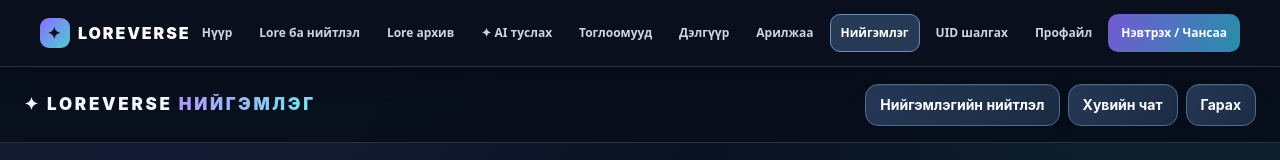
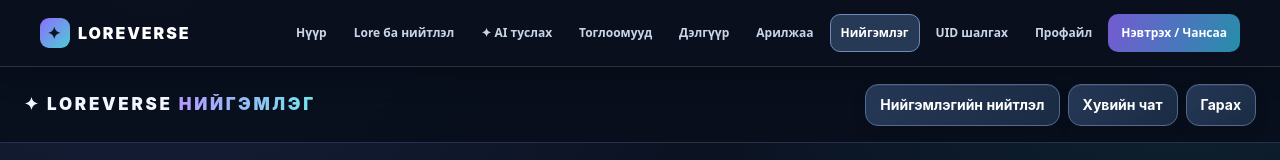
Before and after one commit to gamesloremongolian-svg/lore-archive, a website: page community/index.html in a window 1280 px wide. Shown: the top 160 px of the page. Drawn offline with Linux system fonts and the light colour scheme; a script that the page names is missing.

Commit message:
Remove separate Lore Archive navigation item

```diff
--- a/community/index.html
+++ b/community/index.html
@@ -211,7 +211,7 @@ button:focus-visible,a:focus-visible,input:focus-visible,textarea:focus-visible{
 body{scroll-padding-top:76px}
 @media(max-width:900px){.lv-global-inner{min-height:62px;gap:10px}.lv-menu-btn{display:inline-flex;align-items:center;gap:7px;margin-left:auto}.lv-nav{display:none;position:absolute;top:calc(100% + 1px);left:0;right:0;padding:12px 14px 16px;background:#0d1526;border-bottom:1px solid #40516d;box-shadow:0 16px 28px #0007;grid-template-columns:repeat(2,minmax(0,1fr));gap:7px}.lv-nav.open{display:grid}.lv-nav a{justify-content:flex-start;min-height:42px;padding:10px 12px;background:#17243a;border-color:#2b3d59}.lv-nav .lv-nav-cta{grid-column:1/-1;justify-content:center}}
 @media(min-width:901px) and (max-width:1120px){.lv-global-inner{gap:10px}.lv-nav{gap:2px}.lv-nav a{font-size:11px;padding-inline:7px}}
-</style></head><body><header class="lv-global-header"><div class="lv-global-inner"><a class="lv-brand" href="../"><span>✦</span> LOREVERSE</a><button class="lv-menu-btn" id="lvMenuBtn" type="button" aria-expanded="false" aria-controls="lvNav">☰ <span>ЦЭС</span></button><nav class="lv-nav" id="lvNav" aria-label="Үндсэн цэс"><a href="../">Нүүр</a><a href="../editorial/">Lore ба нийтлэл</a><a href="../archive/">Lore архив</a><a href="../ai/">✦ AI туслах</a><a href="../games/">Тоглоомууд</a><a href="../store/">Дэлгүүр</a><a href="../marketplace/">Арилжаа</a><a href="../community/">Нийгэмлэг</a><a href="../uid-lookup/">UID шалгах</a><a href="../profile/">Профайл</a><a class="lv-nav-cta" href="../rank/">Нэвтрэх / Чансаа</a></nav></div></header><script id="loreverse-global-navigation-script">
+</style></head><body><header class="lv-global-header"><div class="lv-global-inner"><a class="lv-brand" href="../"><span>✦</span> LOREVERSE</a><button class="lv-menu-btn" id="lvMenuBtn" type="button" aria-expanded="false" aria-controls="lvNav">☰ <span>ЦЭС</span></button><nav class="lv-nav" id="lvNav" aria-label="Үндсэн цэс"><a href="../">Нүүр</a><a href="../editorial/">Lore ба нийтлэл</a><a href="../ai/">✦ AI туслах</a><a href="../games/">Тоглоомууд</a><a href="../store/">Дэлгүүр</a><a href="../marketplace/">Арилжаа</a><a href="../community/">Нийгэмлэг</a><a href="../uid-lookup/">UID шалгах</a><a href="../profile/">Профайл</a><a class="lv-nav-cta" href="../rank/">Нэвтрэх / Чансаа</a></nav></div></header><script id="loreverse-global-navigation-script">
 (()=>{const h=document.querySelector('.lv-global-header');if(!h)return;document.querySelectorAll('body header:not(.lv-global-header)').forEach(x=>x.classList.add('lv-old-header'));const p=location.pathname.replace(/index\.html$/,'').replace(/\/$/,'');const links=h.querySelectorAll('.lv-nav a');links.forEach(a=>{const u=new URL(a.href,location.href);let q=u.pathname.replace(/index\.html$/,'').replace(/\/$/,'');if(q===p||(q==='/'&&p===''))a.setAttribute('aria-current','page')});const b=document.getElementById('lvMenuBtn'),n=document.getElementById('lvNav');b?.addEventListener('click',()=>{const open=n.classList.toggle('open');b.setAttribute('aria-expanded',String(open));b.querySelector('span').textContent=open?'ХААХ':'ЦЭС'});n?.querySelectorAll('a').forEach(a=>a.addEventListener('click',()=>{n.classList.remove('open');b?.setAttribute('aria-expanded','false')}));})();
 </script>
 <header class="top"><a class="brand" href="../">✦ LOREVERSE <span>НИЙГЭМЛЭГ</span></a><div style="display:flex;gap:8px;align-items:center"><a class="btn" href="./feed/">Нийгэмлэгийн нийтлэл</a><a class="btn" href="../chat/">Хувийн чат</a><button class="btn" id="logout" type="button">Гарах</button></div></header>
```
